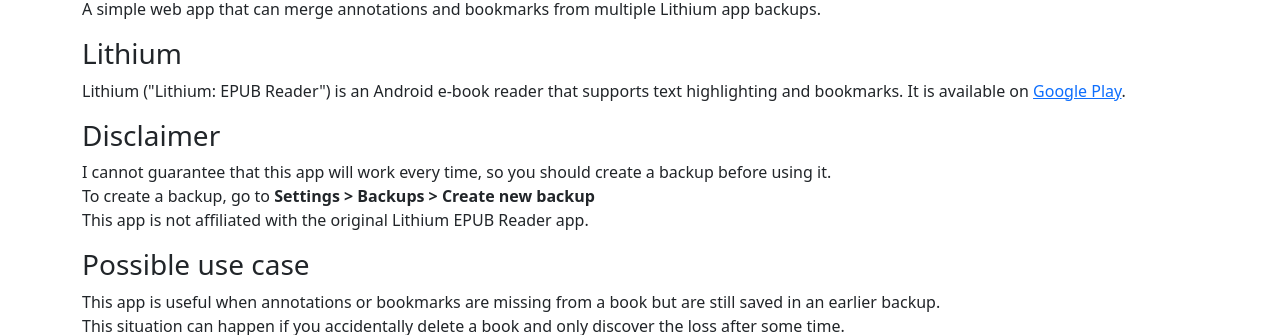
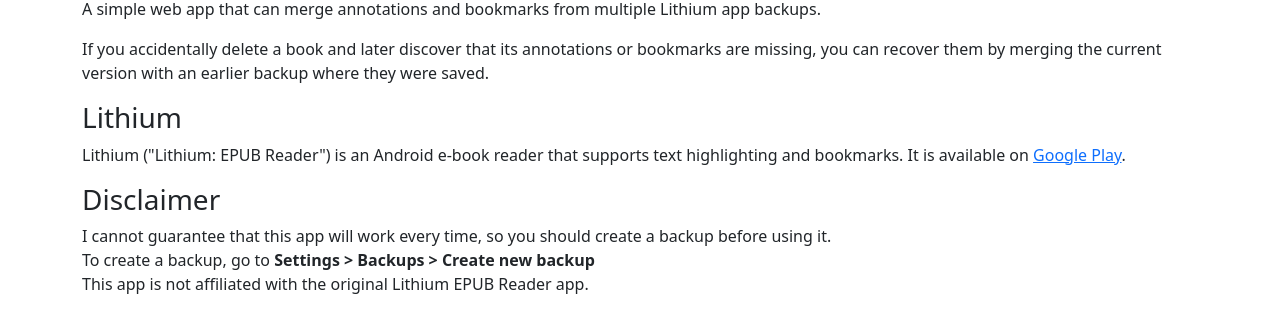
Before and after one commit to i123iu/lithium-backup-merger, a plain HTML site: page index.html in a window 1280 px wide. Shown: the part 203-538 px from the top of the page. Drawn offline with nearby package versions, Linux system fonts and the light colour scheme; a script that the page names is missing.

Commit message:
desc change

```diff
--- a/index.html
+++ b/index.html
@@ -33,6 +33,11 @@
         A simple web app that can merge annotations and bookmarks from multiple
         Lithium app backups.
       </p>
+      <p>
+        If you accidentally delete a book and later discover that its
+        annotations or bookmarks are missing, you can recover them by merging
+        the current version with an earlier backup where they were saved.
+      </p>
 
       <h3>Lithium</h3>
       <p>
@@ -53,15 +58,6 @@
         <b>Settings > Backups > Create new backup</b>
         <br />
         This app is not affiliated with the original Lithium EPUB Reader app.
-      </p>
-
-      <h3>Possible use case</h3>
-      <p>
-        This app is useful when annotations or bookmarks are missing from a book
-        but are still saved in an earlier backup.
-        <br />
-        This situation can happen if you accidentally delete a book and only
-        discover the loss after some time.
       </p>
     </section>
 
```
Also changed, not shown: 1 other file.
